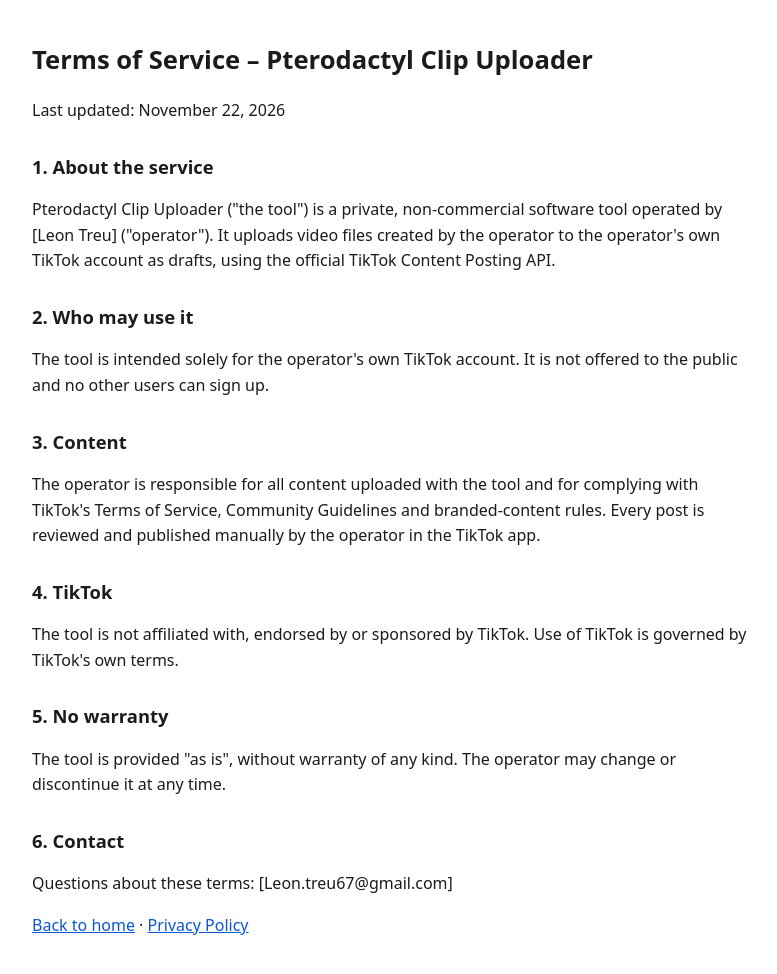
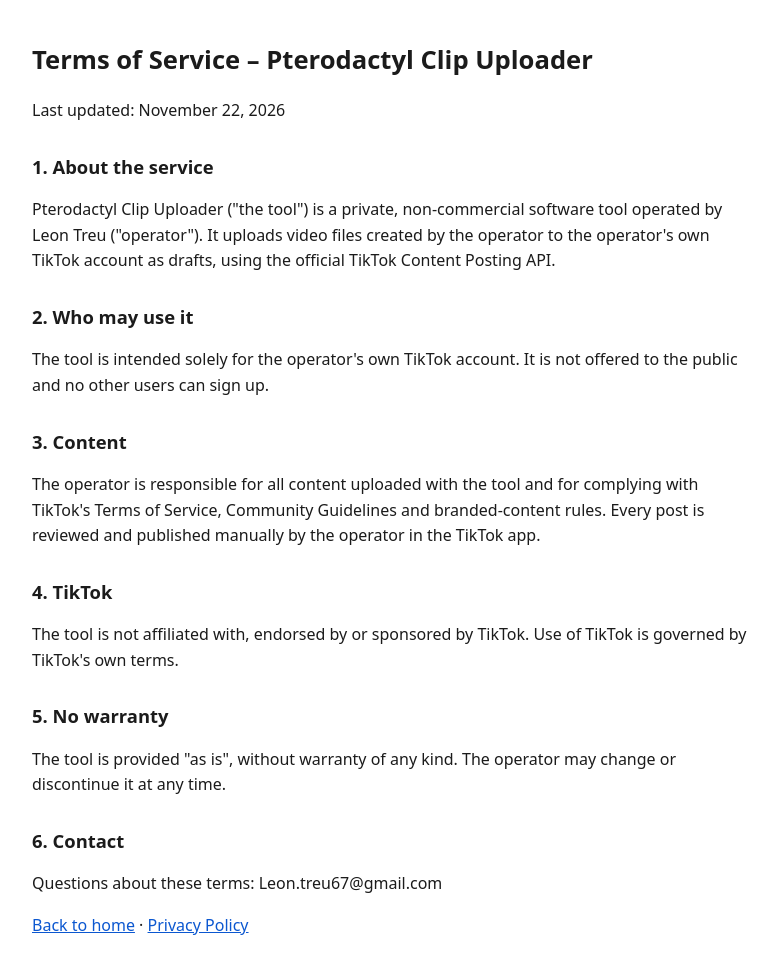
Before and after one commit to pterodactyl113/pterodactyl113.github.io, a plain HTML site: page terms.html in a window 1280 px wide. Shown: the whole page, without its empty margins (248-1025 px from the left). Drawn offline with Linux system fonts and the light colour scheme.

Commit message:
terms.html

```diff
--- a/terms.html
+++ b/terms.html
@@ -15,7 +15,7 @@
 <p>Last updated: November 22, 2026</p>
 
 <h2>1. About the service</h2>
-<p>Pterodactyl Clip Uploader ("the tool") is a private, non-commercial software tool operated by [Leon Treu] ("operator"). It uploads video files created by the operator to the operator's own TikTok account as drafts, using the official TikTok Content Posting API.</p>
+<p>Pterodactyl Clip Uploader ("the tool") is a private, non-commercial software tool operated by Leon Treu ("operator"). It uploads video files created by the operator to the operator's own TikTok account as drafts, using the official TikTok Content Posting API.</p>
 
 <h2>2. Who may use it</h2>
 <p>The tool is intended solely for the operator's own TikTok account. It is not offered to the public and no other users can sign up.</p>
@@ -30,7 +30,7 @@
 <p>The tool is provided "as is", without warranty of any kind. The operator may change or discontinue it at any time.</p>
 
 <h2>6. Contact</h2>
-<p>Questions about these terms: [Leon.treu67@gmail.com]</p>
+<p>Questions about these terms: Leon.treu67@gmail.com</p>
 
 <p><a href="index.html">Back to home</a> &middot; <a href="privacy.html">Privacy Policy</a></p>
 </body>
```
